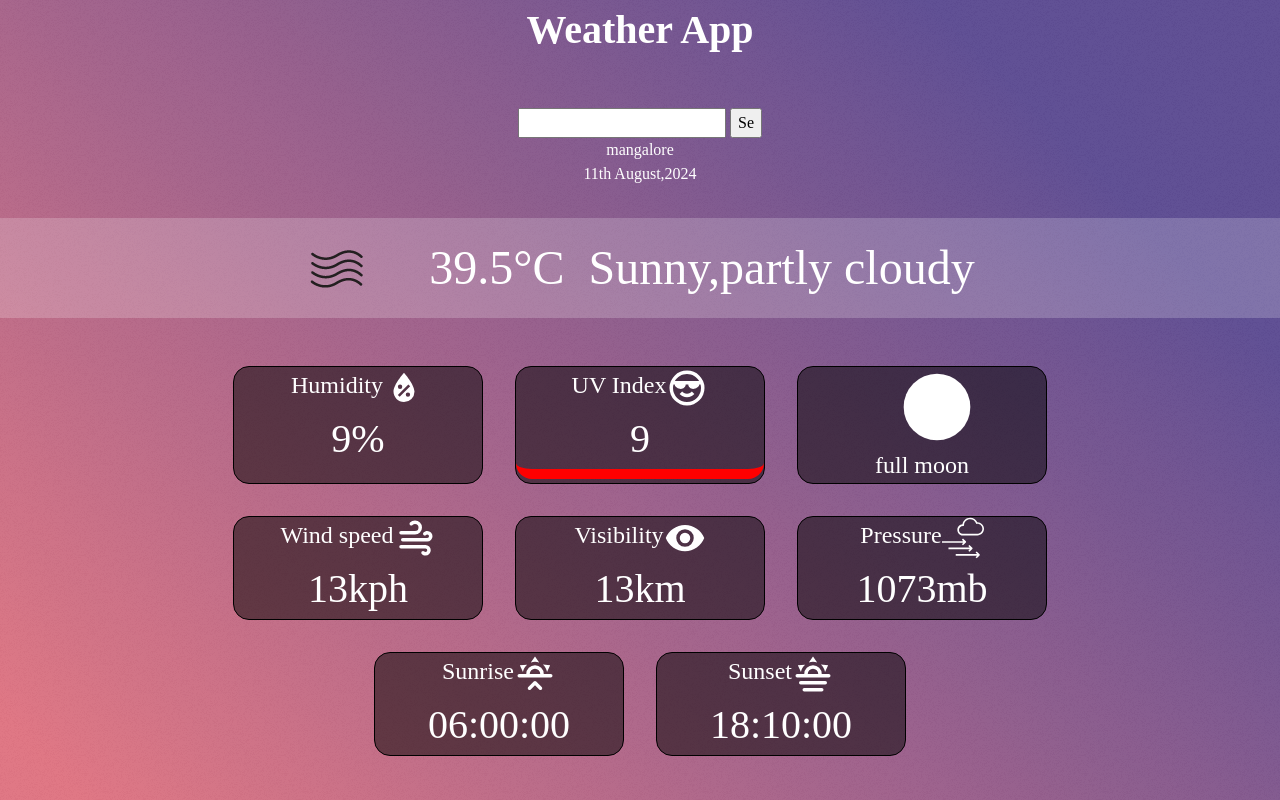
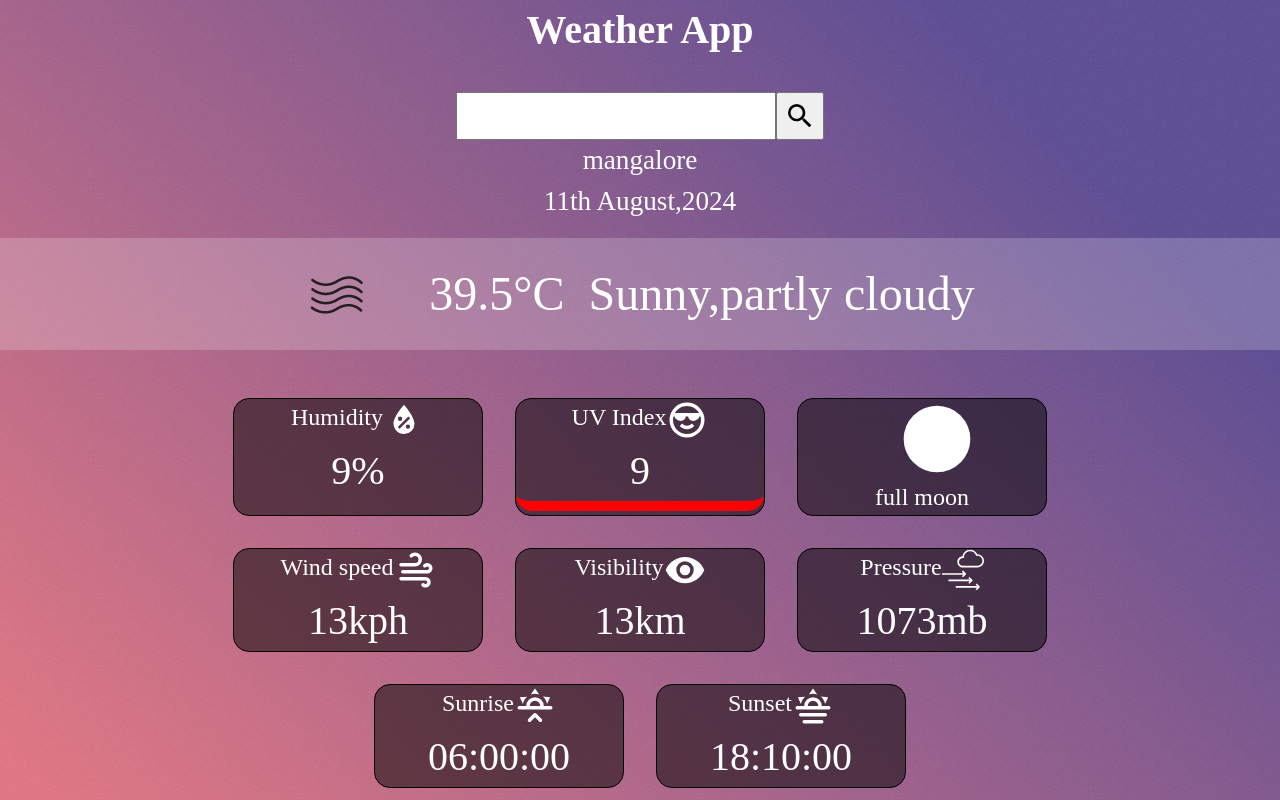
Before and after one commit to BrianRego03/weather-app, a website built with webpack: page src/index.html in a window 1280 px wide. Shown: the top 800 px of the page. Built offline with nearby package versions, Linux system fonts and the light colour scheme.

Commit message:
Change css of search bar and location area

```diff
--- a/src/index.html
+++ b/src/index.html
@@ -9,7 +9,7 @@
     <div id="titleDivision">Weather App</div>
     <div id="searchDivision">
         <input type="text" id="searchInput">
-        <button type="button">Se</button>
+        <button type="button" id="searchButton">Se</button>
     </div>
     <div id="contentSection"></div>
 
--- a/src/loadDivisions.js
+++ b/src/loadDivisions.js
@@ -8,6 +8,8 @@
 
     let contentSection=document.querySelector("#contentSection");
 
+    let searchBtn=document.querySelector("#searchButton");
+    searchBtn.innerHTML=`<svg xmlns="http://www.w3.org/2000/svg" viewBox="0 0 24 24"><title>magnify</title><path fill="currentColor" d="M9.5,3A6.5,6.5 0 0,1 16,9.5C16,11.11 15.41,12.59 14.44,13.73L14.71,14H15.5L20.5,19L19,20.5L14,15.5V14.71L13.73,14.44C12.59,15.41 11.11,16 9.5,16A6.5,6.5 0 0,1 3,9.5A6.5,6.5 0 0,1 9.5,3M9.5,5C7,5 5,7 5,9.5C5,12 7,14 9.5,14C12,14 14,12 14,9.5C14,7 12,5 9.5,5Z" /></svg>`
 
 
     let cityDiv=document.createElement("div");
--- a/src/style.css
+++ b/src/style.css
@@ -52,13 +52,32 @@
     text-align: center;
     font-size: 2.5rem;
     font-weight: 700;
-    margin-bottom: 3rem;
+    margin-bottom: 2rem;
+}
+#searchDivision{
+    display: flex;
+    align-items: center;
+    justify-content: center;
+}
+#searchInput{
+    width: 20rem;
+    height: 3rem;
+    font-size: 2rem;
+    text-align: left;
+}
+#searchButton{
+    height: 3rem;
+    width: 3rem;
 }
 #contentSection{
     min-width: 100%;
     display: flex;
     flex-direction: column;
 
+}
+#cityDivision,#todayDivision{
+    font-size: 1.7rem;
+    font-weight: 500;
 }
 
 #mainTempDivision{
@@ -67,10 +86,10 @@
     justify-content: center;
     align-items: center;
     min-height: 100px;
-    /* width: 100%; */
-    margin-top:2rem;
+    margin-top:1rem;
     font-size: 3rem;
     background-color: rgba(255,255,255,0.2);
+    padding: 20px;
 }
 
 #iconDivision{
```
